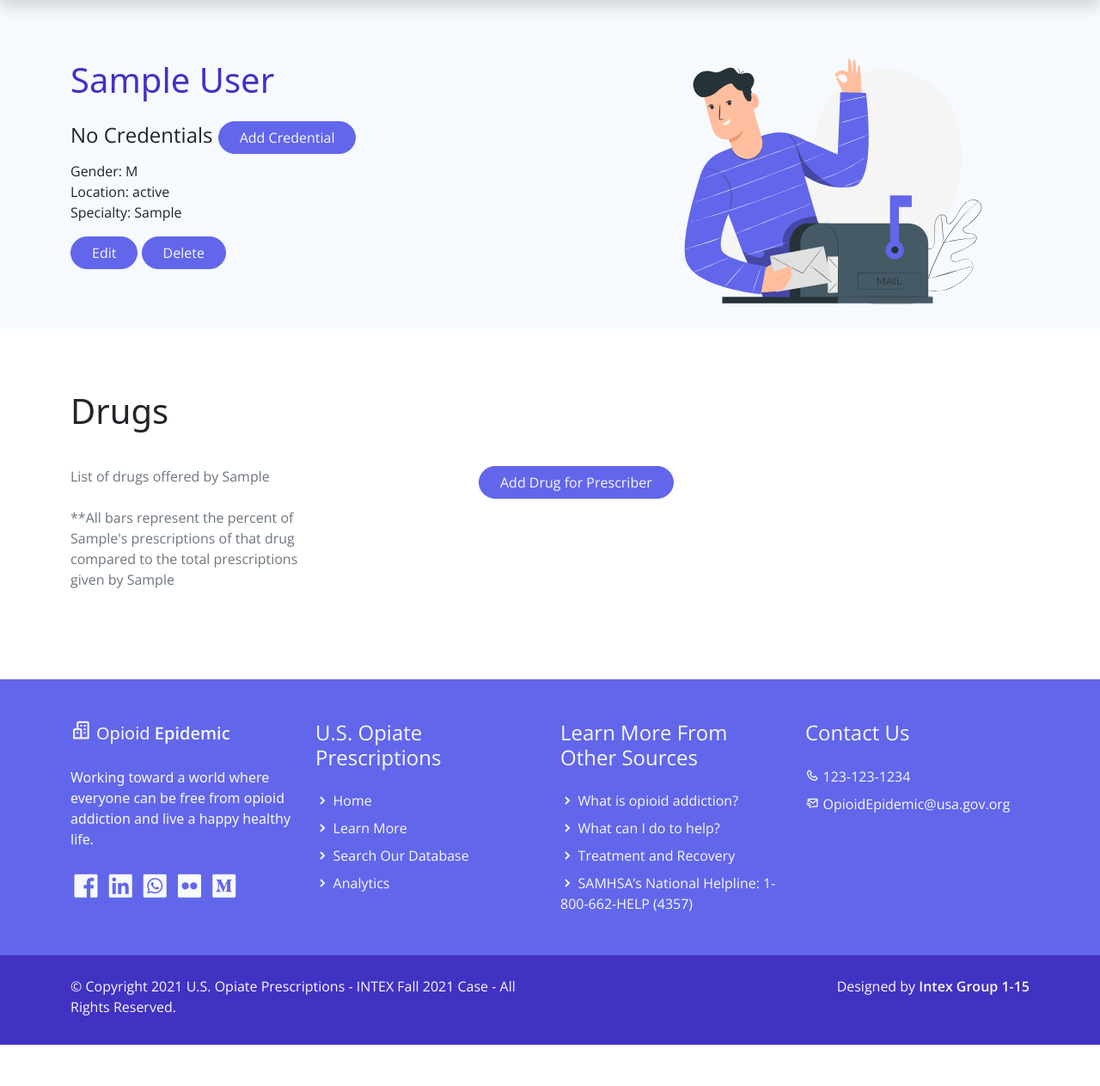
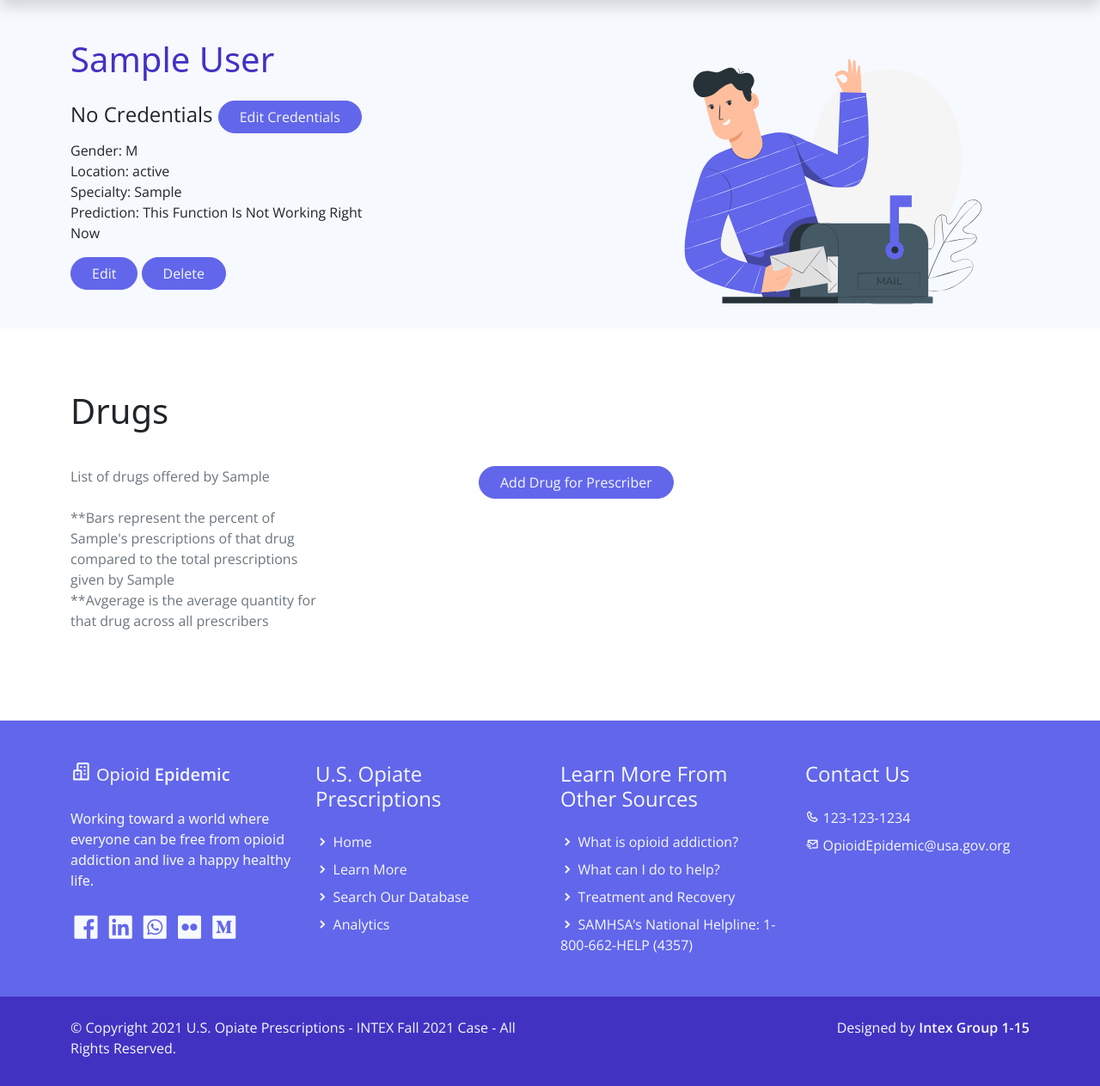
Before and after one commit to IS-Core-1-15/intex, a Django app: page /detail/person/1/ in a window 1280 px wide. Shown: the part 76-1339 px from the top of the page at 86% size. Before the commit the page ends 1291 px from the top, so only its background shows below. Run offline with Django 3.2, Linux system fonts and the light colour scheme; tables that the repository leaves empty hold one stand-in row (values such as "Sample post"); data that the repository does not hold is empty; parts of the project's set-up code (start-up, migrations or seed data) failed here and were passed over; some libraries are stand-ins or nearby versions.

Commit message:
fix edit credentials

```diff
--- a/DrugApp/api/intexPredictorAPI.py
+++ b/DrugApp/api/intexPredictorAPI.py
@@ -21,7 +21,7 @@ def predictPrescript(sFirstName, sSpecialty, iPrescriptions, sState):
     'Content-Type': 'application/json',
     'Authorization': 'Bearer IEPgIaIfhIk4R2fvIhsn6uAcqzGZNC6O'
     }
-    response = requests.request("POST", url, headers=headers, data=payload, timeout=1)
+    response = requests.request("POST", url, headers=headers, data=payload, timeout=2)
 
     data = json.loads(response.text)
 
--- a/DrugApp/urls.py
+++ b/DrugApp/urls.py
@@ -10,6 +10,7 @@ urlpatterns = [
     path("addPrescriber/", addPrescriberPageView, name='addPrescriber'),
     path("deletePrescriber/<int:id>/", deletePrescriberPageView, name='deletePrescriber'),
     path("addCred/<int:id>", addCredPageView, name='addCred'),
+    path('editCred/<int:id>/<str:cred>', deleteCredPageView, name='deleteCred'),
     path('addDrug/<int:id>/', addDrugPageView, name='addDrug'),
     path('editDrug/<int:drugid>/<int:personid>/',
          editDrugPageView, name='editDrug'),
--- a/DrugApp/views.py
+++ b/DrugApp/views.py
@@ -141,9 +141,11 @@ def personDetailPageView(request, id):
             person.totalprescriptions,
             person.state.state,
         )
+        print(prediction)
     # if it reaches the timeout (2 sec) then the endpoint if off, continue
     except Exception as e:
-        prediction = False
+        prediction = 'x'
+        pass
 
     # for each drug of the prescriber
     for drug in drugs:
@@ -179,8 +181,13 @@ def personDetailPageView(request, id):
         context['creds'] = creds
 
     # if the prediction endpoint was on add to context
-    if prediction == 'TRUE':
-        context['prediction'] = prediction
+    print(prediction)
+    if prediction == 'FALSE':
+        context['prediction'] = 'Will not prescriber opioids'
+    elif prediction == 'TRUE':
+        context['prediction'] = 'Will prescriber opioids'
+    else:
+        context['prediction'] = 'This function is not working right now'
 
     return render(request, 'DrugApp/details/p_detail.html', context)
 
@@ -713,12 +720,40 @@ def addCredPageView(request, id):
         return redirect('error', type=404, e=e)
 
 
+def deleteCredPageView(request, id, cred):
+    """
+    Name : deleteCredPageView
+    Description : Allows you to delete a credential for a prescriber
+    Paramaters:
+        id : the prescriber npi
+        cred : the credential code
+    """
+
+
+    # get the person and all their current drugs
+    try:
+        cred = PdPrescriberCredential.objects.get(prescriberid=id, credential=cred)
+
+    except Exception as e:
+        # if the above failed try the next section with all drugs
+        return redirect('error', type=500, e=e)
+
+    # get all creds except those already prescribed by prescriber
+    try:
+        cred.delete()
+    except Exception as e:
+        return redirect('error', type=500, e=e)
+
+    return redirect('detailPerson', id=id)
+
+
 def e(request, type, e):
     """
     Name : e
     Description : return the error page
     Paramaters:
         type : the type of error (currently 500 or 404)
+        e : the error that was raised
     """
 
     # Print the error
--- a/templates/DrugApp/details/p_detail.html
+++ b/templates/DrugApp/details/p_detail.html
@@ -21,7 +21,7 @@
                     {% else %}
                     No Credentials
                     {% endif %}
-                    <a href={% url 'addCred' id=person.npi %} class="btn rounded-pill btn-secondary text-light px-4 light-300">Add Credential</a>
+                    <a href={% url 'addCred' id=person.npi %} class="btn rounded-pill btn-secondary text-light px-4 light-300">Edit Credentials</a>
                 </h3>
                 <p class="light-300">
                     Gender: {{person.gender}}<br>
@@ -58,7 +58,8 @@
                     <p class="text-muted col-lg-8 light-300">
                         List of drugs offered by {{person.fname}}
                         <br><br>
-                        **All bars represent the percent of {{person.fname}}'s prescriptions of that drug compared to the total prescriptions given by {{person.fname}}
+                        **Bars represent the percent of {{person.fname}}'s prescriptions of that drug compared to the total prescriptions given by {{person.fname}}
+                        <br>**Avgerage is the average quantity for that drug across all prescribers
                     </p>
                 </div>
 
--- a/templates/DrugApp/prescriber/addCred.html
+++ b/templates/DrugApp/prescriber/addCred.html
@@ -15,7 +15,9 @@
                     {% if creds %}
                         <p>
                         {% for cred in creds %}
-                            {{cred}}
+                            <a href={% url 'deleteCred' id=person.npi cred=cred %}
+                            class="btn rounded-pill btn-secondary text-light px-4 light-300"
+                            onclick="return confirm('Are you sure you want to delete this item?')">{{cred}}</a>
                         {% endfor %}
                         </p>
                     {% else %}
@@ -44,6 +46,7 @@
         <div class="container my-4">
             <!-- displays text and dynamicly passes name -->
             <h1 class="creative-heading h2 pb-3">Add a credential for {{person.fname}}</h1>
+            <p class="">Hint, you can delete a credential by clicking on the credntial above</p>
             <div class="creative-content row py-3">
                 <div class="col-md-5">
                     <!-- form for submiting the POST to add the cred -->
```
